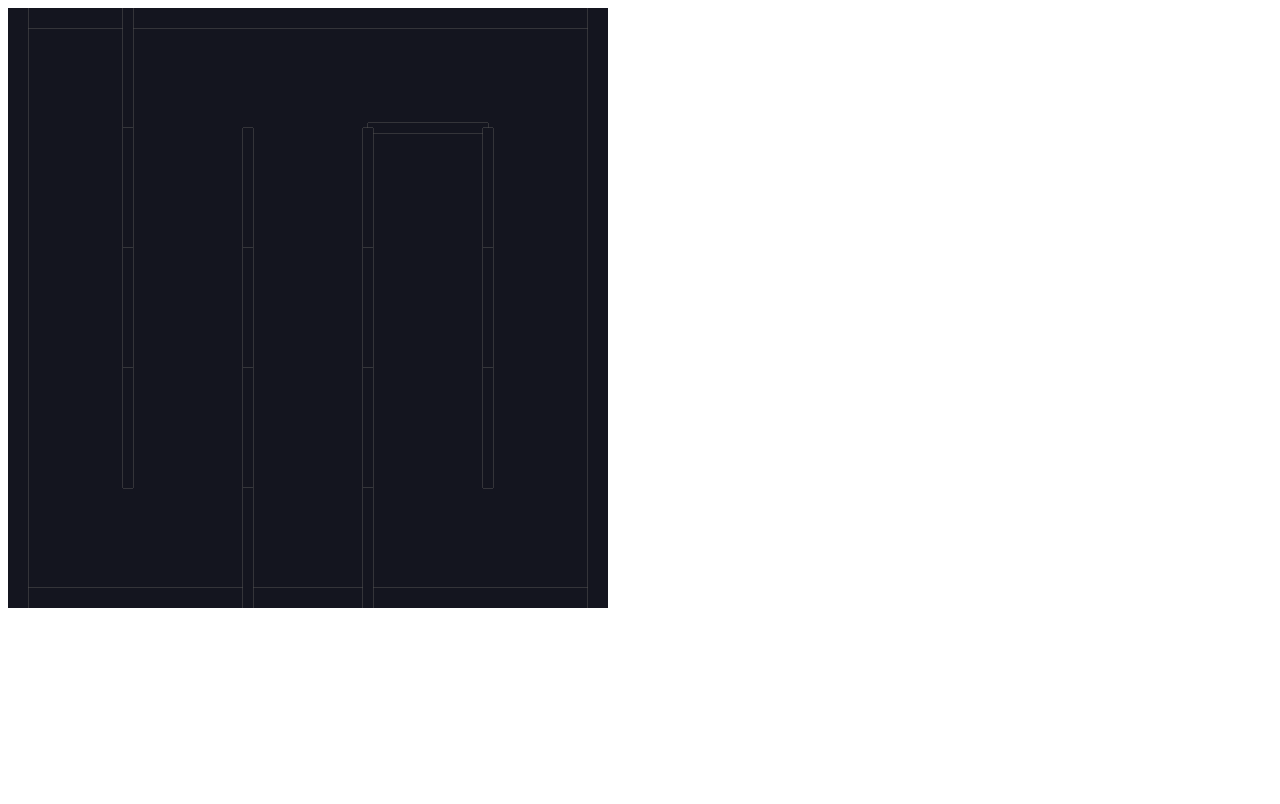
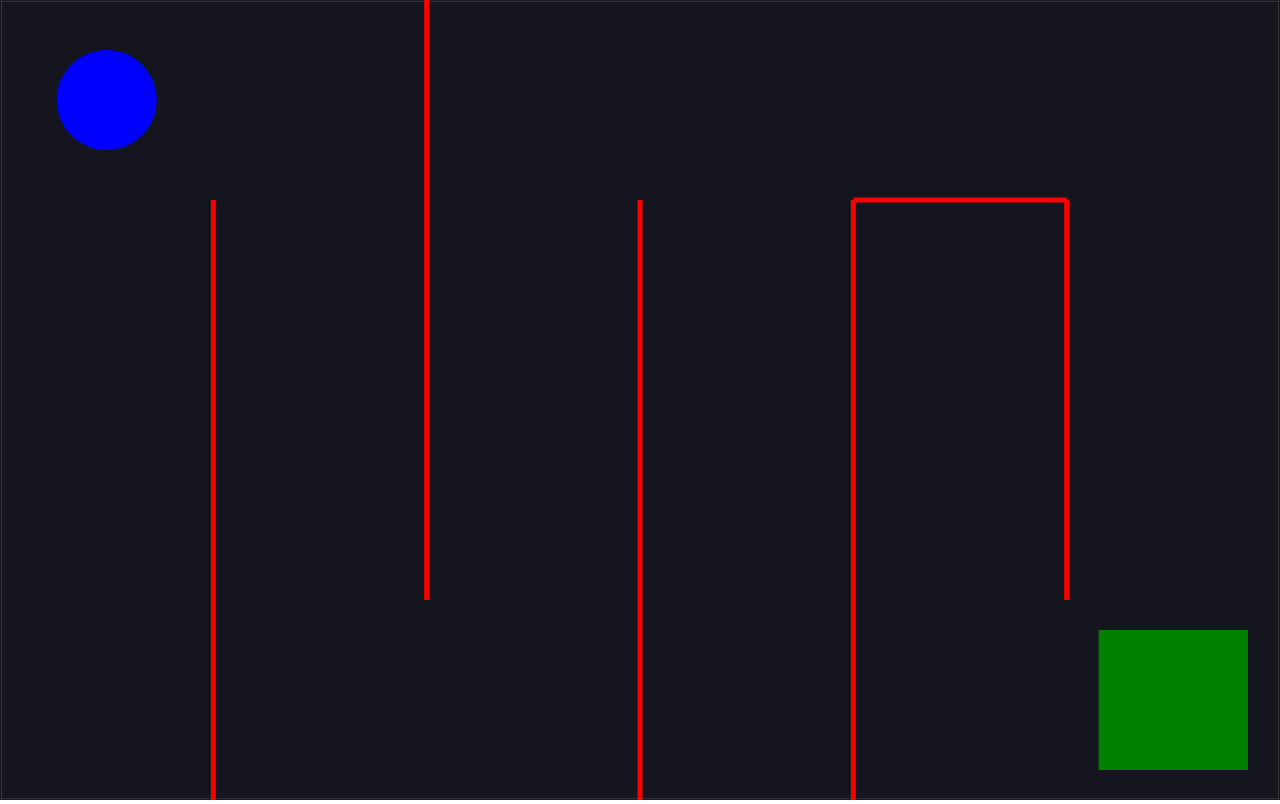
Before and after one commit to Geoelycom/A-Maze-Game-code-, a plain HTML site: page index.html in a window 1280 px wide. Drawn offline with nearby package versions, Linux system fonts and the light colour scheme.

Commit message:
changes to app and a little bit of styling added

```diff
--- a/app.js
+++ b/app.js
@@ -1,11 +1,16 @@
-const { World, Engine, Render, Runner, Bodies } = Matter;
-const cells = 5;
-const width = 600;
-const height = 600;
+const { World, Engine, Render, Runner, Bodies, Body, Events } = Matter;
 
-const unitLenght = width / cells;
+
+const cellsHorizontal = 6;
+const cellsVertical = 4;
+const width = window.innerWidth;
+const height = window.innerHeight;
+
+const unitLenghtX = width / cellsHorizontal;
+const unitLenghtY = height / cellsVertical;
 
 const engine = Engine.create();
+engine.world.gravity.y = 0;
 const { world } = engine;
 const render = Render.create({
     element: document.body,
@@ -23,10 +28,10 @@ Runner.run(Runner.create(), engine);
 
 //walls
 const walls = [
-    Bodies.rectangle(width / 2, 0, width, 40, { isStatic: true }),
-    Bodies.rectangle(width / 2, height, width, 40, { isStatic: true }),
-    Bodies.rectangle(0, height / 2, 40, height, { isStatic: true }),
-    Bodies.rectangle(width, height / 2, 40, height, { isStatic: true })
+    Bodies.rectangle(width / 2, 0, width, 2, { isStatic: true }),
+    Bodies.rectangle(width / 2, height, width, 2, { isStatic: true }),
+    Bodies.rectangle(0, height / 2, 2, height, { isStatic: true }),
+    Bodies.rectangle(width, height / 2, 2, height, { isStatic: true })
 ];
 
 World.add(world, walls);
@@ -48,12 +53,12 @@ const shuffle = arr => {
     return arr;
 };
 
-const grid = Array(cells).fill(null).map(() => Array(cells).fill(false));
-const horizontals = Array(cells - 1).fill(null).map(() => Array(cells).fill(false));
-const verticals = Array(cells).fill(null).map(() => Array(cells - 1).fill(false));
+const grid = Array(cellsVertical).fill(null).map(() => Array(cellsHorizontal).fill(false));
+const verticals = Array(cellsVertical).fill(null).map(() => Array(cellsHorizontal - 1).fill(false));
+const horizontals = Array(cellsVertical - 1).fill(null).map(() => Array(cellsHorizontal).fill(false));
 
-const startRow = Math.floor(Math.random() * cells);
-const startColumn = Math.floor(Math.random() * cells);
+const startRow = Math.floor(Math.random() * cellsVertical);
+const startColumn = Math.floor(Math.random() * cellsHorizontal);
 
 const stepThroughCell = (row, column) => {
     // if i have visited the cell at [row, column], then return
@@ -78,9 +83,9 @@ const stepThroughCell = (row, column) => {
         //see if that neighbor is out of bounds
         if (
             nextRow < 0 ||
-            nextRow >= cells ||
+            nextRow >= cellsVertical ||
             nextColumn < 0 ||
-            nextColumn >= cells
+            nextColumn >= cellsHorizontal
         ) {
             continue;
         }
@@ -114,11 +119,16 @@ horizontals.forEach((row, rowIndex) => {
         }
 
         const wall = Bodies.rectangle(
-            columnIndex * unitLenght + unitLenght / 2,
-            rowIndex * unitLenght + unitLenght,
-            unitLenght,
-            10, {
-                isStatic: true
+            columnIndex * unitLenghtX + unitLenghtX / 2,
+            rowIndex * unitLenghtY + unitLenghtY,
+            unitLenghtX,
+            5, {
+                label: 'wall',
+                isStatic: true,
+                render: {
+                    fillStyle: 'red'
+
+                }
             }
         );
         World.add(world, wall);
@@ -131,13 +141,79 @@ verticals.forEach((row, rowIndex) => {
             return;
         }
         const wall = Bodies.rectangle(
-            columnIndex * unitLenght + unitLenght,
-            rowIndex * unitLenght + unitLenght / 2,
-            10,
-            unitLenght, {
-                isStatic: true
+            columnIndex * unitLenghtX + unitLenghtX,
+            rowIndex * unitLenghtY + unitLenghtY / 2,
+            5,
+            unitLenghtY, {
+                label: 'wall',
+                isStatic: true,
+                render: {
+                    fillStyle: 'red'
+                }
             }
         );
         World.add(world, wall);
-    })
+    });
+});
+// Goal
+const goal = Bodies.rectangle(
+    width - unitLenghtX / 2,
+    height - unitLenghtY / 2,
+    unitLenghtX * 0.7,
+    unitLenghtY * 0.7, {
+        label: 'goal',
+        isStatic: true,
+        render: {
+            fillStyle: 'green'
+        }
+    }
+);
+World.add(world, goal);
+
+// Ball
+
+const ballRadius = Math.min(unitLenghtX, unitLenghtY) / 4;
+const ball = Bodies.circle(unitLenghtX / 2, unitLenghtY / 2, ballRadius, {
+    label: 'ball',
+    render: {
+        fillStyle: 'blue'
+    }
+});
+World.add(world, ball);
+
+document.addEventListener('keydown', event => {
+    const { x, y } = ball.velocity
+    if (event.keyCode === 87) {
+        Body.setVelocity(ball, { x, y: y - 5 });
+
+    }
+
+    if (event.keyCode === 68) {
+        Body.setVelocity(ball, { x: x + 5, y });
+    }
+
+    if (event.keyCode === 83) {
+        Body.setVelocity(ball, { x, y: y + 5 });
+    }
+
+    if (event.keyCode === 65) {
+        Body.setVelocity(ball, { x: x - 5, y });
+    }
+});
+
+// Win condition
+Events.on(engine, 'collisionStart', event => {
+    event.pairs.forEach(collision => {
+        const labels = ['ball', 'goal'];
+
+        if (labels.includes(collision.bodyA.label) && labels.includes(collision.bodyB.label)) {
+            document.querySelector('.winner').classList.remove('hidden');
+            world.gravity.y = 1;
+            world.bodies.forEach(body => {
+                if (body.label === 'wall') {
+                    Body.setStatic(body, false);
+                }
+            })
+        }
+    });
 })
--- a/index.html
+++ b/index.html
@@ -7,11 +7,38 @@
     <meta name="viewport" content="width=device-width, initial-scale=1.0">
     <script src="https://cdnjs.cloudflare.com/ajax/libs/matter-js/0.15.0/matter.min.js"></script>
     <title>A Maze Game</title>
+    <style>
+        body {
+            margin: 0;
+        }
+
+        .hidden {
+            display: none !important;
+        }
+
+        h1 {
+            color: white;
+            font-size: 30px;
+        }
+
+        .winner {
+            display: flex;
+            justify-content: center;
+            align-items: center;
+            position: absolute;
+            z-index: 1;
+            height: 100vh;
+            width: 100vw;
+        }
+    </style>
 </head>
 
 <body>
 
+    <div class="winner hidden">
+        <h1>You Win!</h1>
 
+    </div>
     <script src="app.js"></script>
 </body>
 
```
